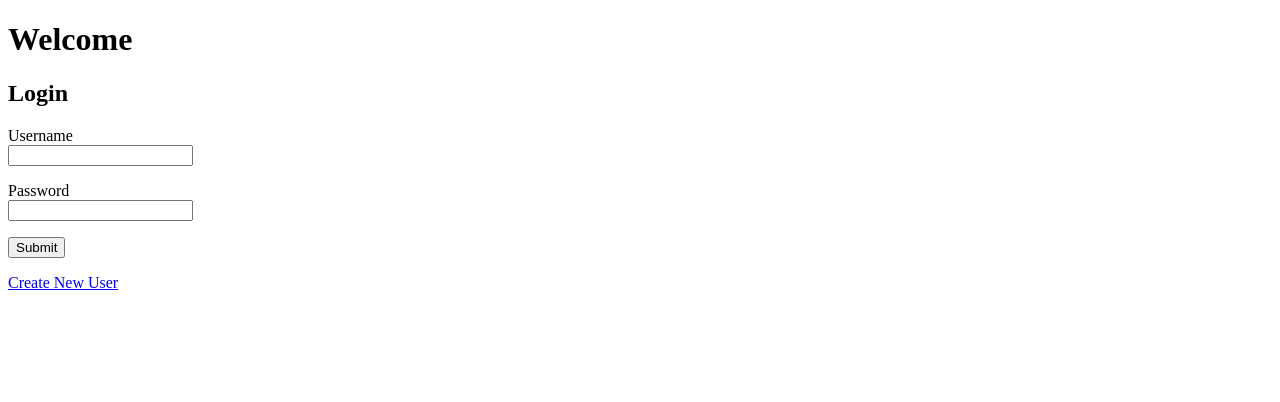
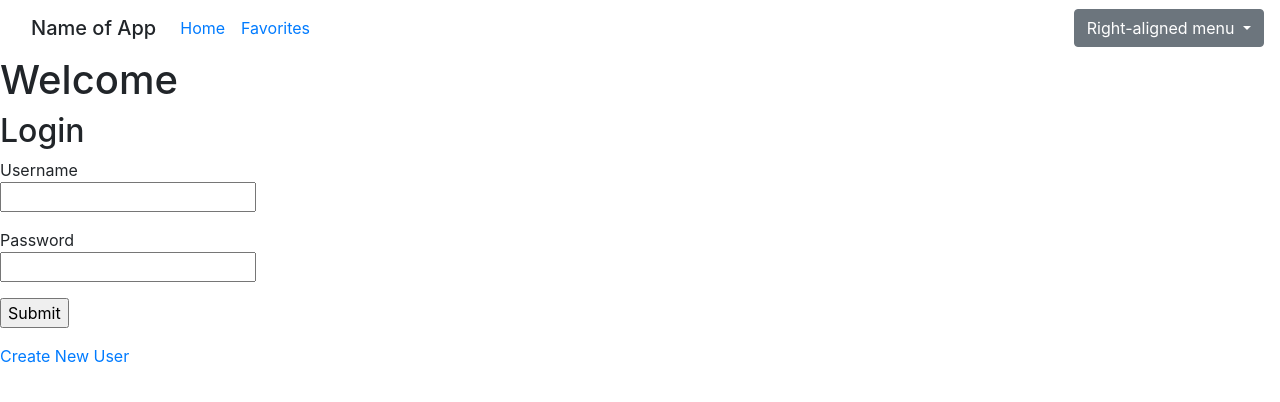
Before and after one commit to mphaunef/capstone_project, a Flask app: page / in a window 1280 px wide. Shown: the top 402 px of the page. Run offline with Flask 2, Linux system fonts and the light colour scheme; the visitor is signed in with stand-in values (Sample User, id 1).

Commit message:
working user profilepsql appdb!

```diff
--- a/crud.py
+++ b/crud.py
@@ -94,13 +94,133 @@ def check_if_song_exists_for_user(user_id, song_id):
 
 
 
-# function for reponse from spotify api into song and genre table
+def get_genre_id_for_user(user_id):
+    #get information from user_genres table
 
+    genre_objs = db.session.query(User_Genres.genre_id).filter(User_Genres.user_id == user_id).all()
+
+    genre_ids = []
+    for genre_obj in genre_objs:
+        genre_id = genre_ids.append(genre_obj.genre_id)
+
+    return genre_ids
+
+def get_genre_name_by_id(genre_id):
+    genre_name_obj = db.session.query(Genre.genre_name).filter(Genre.genre_id == genre_id).one()
+    genre_name = genre_name_obj.genre_name
+
+    return genre_name
+
+def get_user_songs_id_by_genre(user_id, genre_id_lst): #1, [87, 117, 11, 1, 1]
+    song_ids_obj = [] #[2, 3, 4, [4,7,8], [4,7,8] ]
+    print("genre_id_lst", genre_id_lst)
+    for genre_id in genre_id_lst:
+        print("\tgenre_id", genre_id)
+        song_ids_obj.append(db.session.execute(f"""SELECT song_id
+                        FROM user_songs
+                        JOIN songs USING (song_id)
+                        JOIN songs_genres USING (song_id)
+                        WHERE user_id={user_id} AND songs_genres.genre_id={genre_id}""").fetchall())
+        print("\tsong_ids_obj", song_ids_obj, "******")
+
+    # song_ids = []
+    # for song in song_ids_obj:
+    #     song_ids.append(song[0])
+    #     print("\tsong", song)
+
+    # print("song_ids", song_ids)
+
+
+
+# x = db.session.query(User_Song.song_id, User_Song.user_id,Song_Genre.genre_id).join(Song).filter(User_Song.song_id == 1).join(Song_Genre).filter(Song_Genre.genre_id==1)
+
+# # select song_id, user_id, songs_genres.genre_id from user_songs
+# join songs
+# using (song_id)
+# join songs_genres
+# using (song_id)
+# where user_id = ??? and songs_genres.genre_id = ???;
+
+# db.session.execute(f"""SELECT song_id, user_id, songs_genres.genre_id FROM user_songs
+#                         JOIN songs USING (song_id)
+#                         JOIN songs_genres USING (song_id)
+#                         WHERE user_id={1} AND songs_genres.genre_id={1}""")
 
 # functions for showing user profile information
 #     -show genres by user id as an <a> link
 #     -show all songs by user id
 
+
+
+    """
+    # query for all of user's songs,
+    # place each song in the correct list based on what genre it is
+    song_by_genre_dict = {"pop": [<Song_obj>]}
+    genre_name--> user.users_to_users_genres[0].users_genres_to_genre.genre_name
+    list of songs--> user.users_to_user_songs[0].user_songs_to_songs
+    list of gernres related to soing
+--> user.users_to_user_songs[0].user_songs_to_songs.songs_to_songs_genres
+
+session["user_id"]
+we have a user
+get users user_genres and user songs
+
+we make a dict with genre_objs as keys
+        lists of songs_objects as values"""
+
+def make_user_profile_dictionary(user_id):
+
+    songs_by_genre_dict= {}
+
+    user = User.query.get(user_id) # User.query.get(user_id_goes_here)
+
+
+    genres = [ user_genre.users_genres_to_genre for user_genre in user.users_to_users_genres]
+
+    for user_genre in user.users_to_users_genres:
+        songs_by_genre_dict[user_genre.genre_id] = {"genre":
+             user_genre.users_genres_to_genre.genre_name,
+             "song_list": []}
+
+
+    songs = [ user_song.user_songs_to_songs for user_song in user.users_to_user_songs ]
+    for song in songs:
+        genre_id = song.songs_to_songs_genres[0].genre_id
+        if genre_id in songs_by_genre_dict:
+            songs_by_genre_dict[genre_id]['song_list'].append(song)
+    return songs_by_genre_dict
+
+
+'''
+
+
+
+songs_by_genre_dict = { 87: # genre_id
+                            {"genre": <genre_obj>, "song_list": [<song_obj>, <song_obj>]}}
+
+{% for genre_id in songs_by_genre_dict% }
+    <button> {{songs_by_genre_dict[genre_id]["genre"].genre_name}}</button> # <button>Pop</button>
+        <ul>
+            for song in songs_by_genre_dict[genre_id]["songs"]
+            <li> {{song.song_name}} </lil>
+        </ul>
+
+
+{user_genre : song, song, song, song, song}
+{"pop":[ song_obj, song_obj], "brazil": song_obj, song_obj}
+"""
+
+
+#     genres = [ user_genre.users_genres_to_genre for user_genre in user.users_to_users_genres]
+
+# list comprtehension
+#             expression                for        item        in   iterable
+#                   num * 2                                  num     in     nums
+#                   obj.attr              for         obj         in      list
+
+##double_list.append(num*2) -> this is expression in list comprehension
+'''
+
 if __name__ == "__main__":
     from server import app
     # DebugToolbarExtension(app)
--- a/server.py
+++ b/server.py
@@ -103,7 +103,6 @@ def display_homepage():
         genres_list = []
         for genres in genres_json['genres']:
             genres_list.append(genres)
-        print(genres_list)
         return render_template('homepage.html', genres=genres_list)
 
 @app.route('/homepage', methods=['POST'])
@@ -184,7 +183,7 @@ def spotify_requests():
                 get_recommendation_request = requests.get(url=get_recommendation_request_endpoint, headers=headers)
                 get_recommendation_request_json = get_recommendation_request.json()
                 recommended_song_id = get_recommendation_request_json['tracks'][0]['id']
-                break
+                # break
 
         else:
             # make a song obj
@@ -291,9 +290,19 @@ def sign_out():
     session.clear()
     return redirect('/')
 
-#@app.route('/??profile??')
-#def profile_page():
-# return render_template('user_profile.html')
+@app.route('/profile')
+def profile_page():
+
+    # genre_id_lst = crud.get_genre_id_for_user(session['user_id'])
+
+    # genre_names = []
+    # for genre_id in genre_id_lst:
+    #     genre_names.append(crud.get_genre_name_by_id(genre_id))
+
+    user_songs_by_genre_dict = crud.make_user_profile_dictionary(session['user_id'])
+
+    return render_template('user_profile.html', user_songs_by_genre_dict=user_songs_by_genre_dict)
+
 
 if __name__ == "__main__":
     # DebugToolbarExtension(app)
--- a/templates/base.html
+++ b/templates/base.html
@@ -3,12 +3,63 @@
   <head>
     <meta charset="utf-8">
     <meta name="viewport" content="width=device-width">
+    <link rel="stylesheet" href="https://cdn.jsdelivr.net/npm/bootstrap@4.0.0/dist/css/bootstrap.min.css" integrity="sha384-Gn5384xqQ1aoWXA+058RXPxPg6fy4IWvTNh0E263XmFcJlSAwiGgFAW/dAiS6JXm" crossorigin="anonymous">
     <title>
       {% block title %}{% endblock %}
     </title>
     {% block head %}{% endblock %}
   </head>
-  <body>
+  <nav class="navbar navbar-expand-lg">
+    <div class="container-fluid">
+    <span class="navbar-brand mb-0 h1">Name of App</span>
+      <button class="navbar-toggler" type="button" data-bs-toggle="collapse" data-bs-target="#navbarNav" aria-controls="navbarNav" aria-expanded="false" aria-label="Toggle navigation">
+        <span class="navbar-toggler-icon"></span>
+      </button>
+      {% if 'user_id' in session%}
+      <div class="collapse navbar-collapse" id="navbarNav">
+        <ul class="navbar-nav">
+          <li class="nav-item">
+            <a class="nav-link active" aria-current="page" href="/homepage">Home <i class="fa fa-home" aria-hidden="true"></i></a>
+          </li>
+          <li class="nav-item">
+            <a class="nav-link" href="/favorite_places">Favorites <i class="fa fa-heart" aria-hidden="true"></i></a>
+          </li>
+        </ul>
+      </div>
+      <!-- <a class="nav-link" href="/logout">Log out</a> -->
+        {% else %}
+        <div class="collapse navbar-collapse" id="navbarNav">
+          <a class="nav-link" href="/">Create account</a>
+        </div>
+
+        <!-- <a class="nav-link" href="/login">Log in</a> -->
+      {% endif%}
+    </div>
+    <div class="btn-group">
+      <button type="button" class="btn btn-secondary dropdown-toggle" data-bs-toggle="dropdown" aria-expanded="false">
+        Right-aligned menu
+      </button>
+      <ul class="dropdown-menu dropdown-menu-end">
+        <li><a class="dropdown-item" href="#">Menu item</a></li>
+        <li><a class="dropdown-item" href="#">Menu item</a></li>
+        <li><a class="dropdown-item" href="#">Menu item</a></li>
+      </ul>
+    </div>
+
+
+
+
+    </nav>
+
+
+
+
+
+
+
+
+
+
     {% for message in get_flashed_messages() %}
           <div class="alert alert-warning">{{ message }}</div>
       {% endfor %}
@@ -20,5 +71,8 @@
 
 
     {% endblock %}
+
+    <script src="https://cdn.jsdelivr.net/npm/bootstrap@5.2.0-beta1/dist/js/bootstrap.bundle.min.js" integrity="sha384-pprn3073KE6tl6bjs2QrFaJGz5/SUsLqktiwsUTF55Jfv3qYSDhgCecCxMW52nD2" crossorigin="anonymous"></script>
+
   </body>
 </html>
--- a/templates/homepage.html
+++ b/templates/homepage.html
@@ -20,9 +20,7 @@
 
 </form>
 
-<!-- <div id="embed-iframe"></div> -->
-<!--
-<iframe style="border-radius:12px" src="https://open.spotify.com/embed/track/{{recommended_song_id}}?utm_source=generator" width="100%" height="380" frameBorder="0" allowfullscreen="" allow="autoplay; clipboard-write; encrypted-media; fullscreen; picture-in-picture"></iframe> -->
+
 
 <div id="embed-iframe"></div>
 <!-- <iframe style="border-radius:12px" src="https://open.spotify.com/embed/track/{{recommended_song_id}}" width="100%" height="380" frameBorder="0" allowfullscreen="" allow="autoplay; clipboard-write; encrypted-media; fullscreen; picture-in-picture"></iframe> -->
```
Also changed, not shown: templates/user_profile.html (+13 -1 lines).
